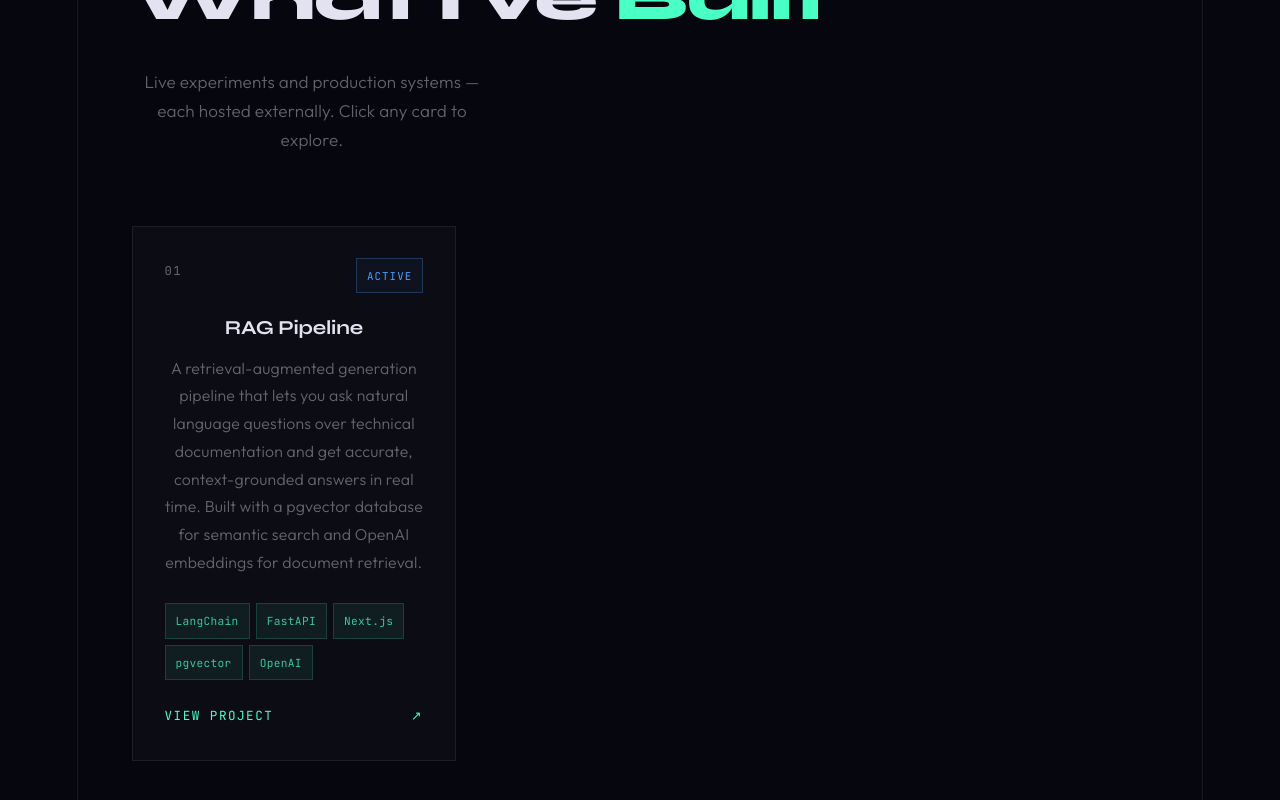
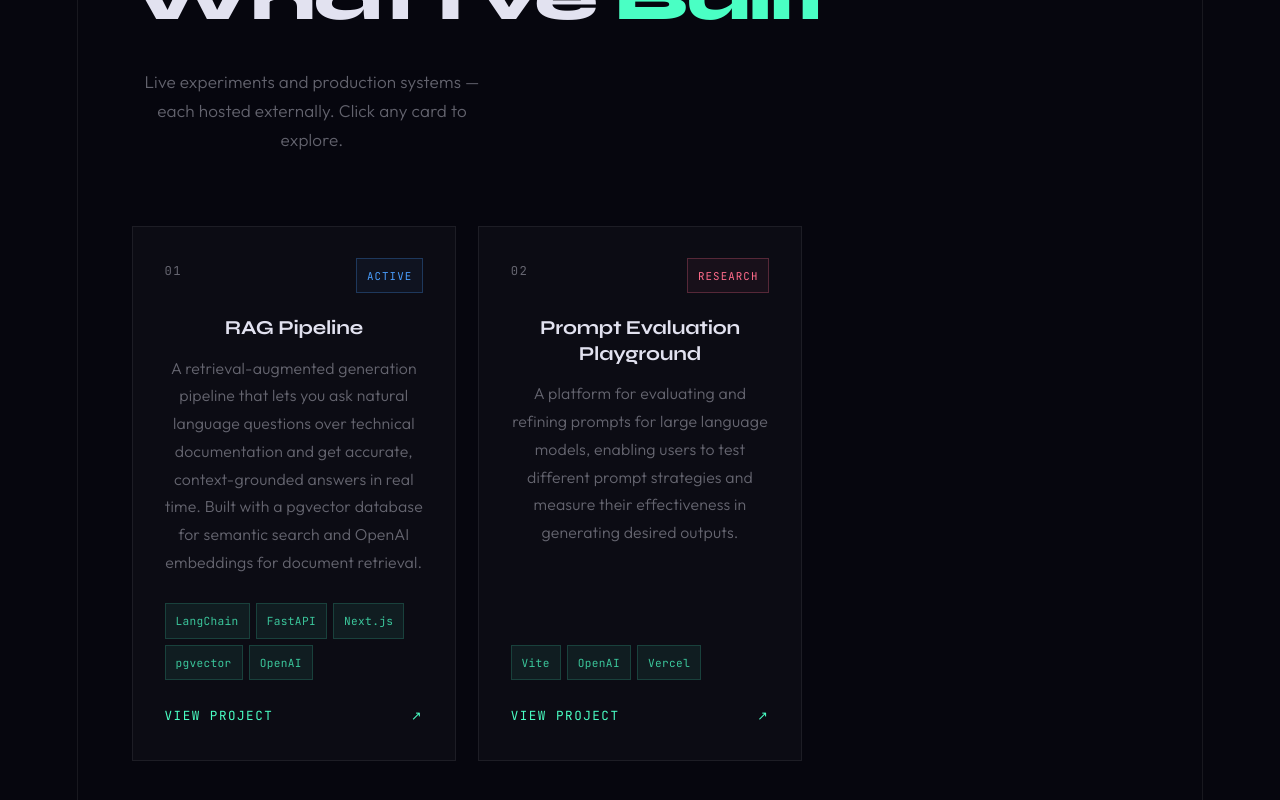
Before and after one commit to silasrp/my-portfolio, a React (Vite) app: page / in a window 1280 px wide. Shown: the part 1028-1828 px from the top of the page. Built offline with nearby package versions, Linux system fonts and the light colour scheme.

Commit message:
Adding Second Project - Prompt Evaluation Playground

```diff
--- a/src/Portfolio.jsx
+++ b/src/Portfolio.jsx
@@ -420,6 +420,14 @@ const PROJECTS = [
     tags:  ["LangChain", "FastAPI", "Next.js", "pgvector", "OpenAI"],
     link:  "https://rag-project-gamma.vercel.app/",
     status: "Active",
+  },
+  {
+    id: "02",
+    title: "Prompt Evaluation Playground",
+    desc:  "A platform for evaluating and refining prompts for large language models, enabling users to test different prompt strategies and measure their effectiveness in generating desired outputs.",
+    tags:  ["Vite", "OpenAI", "Vercel"],
+    link:  "#",
+    status: "Research",
   },
 
 ];
```
